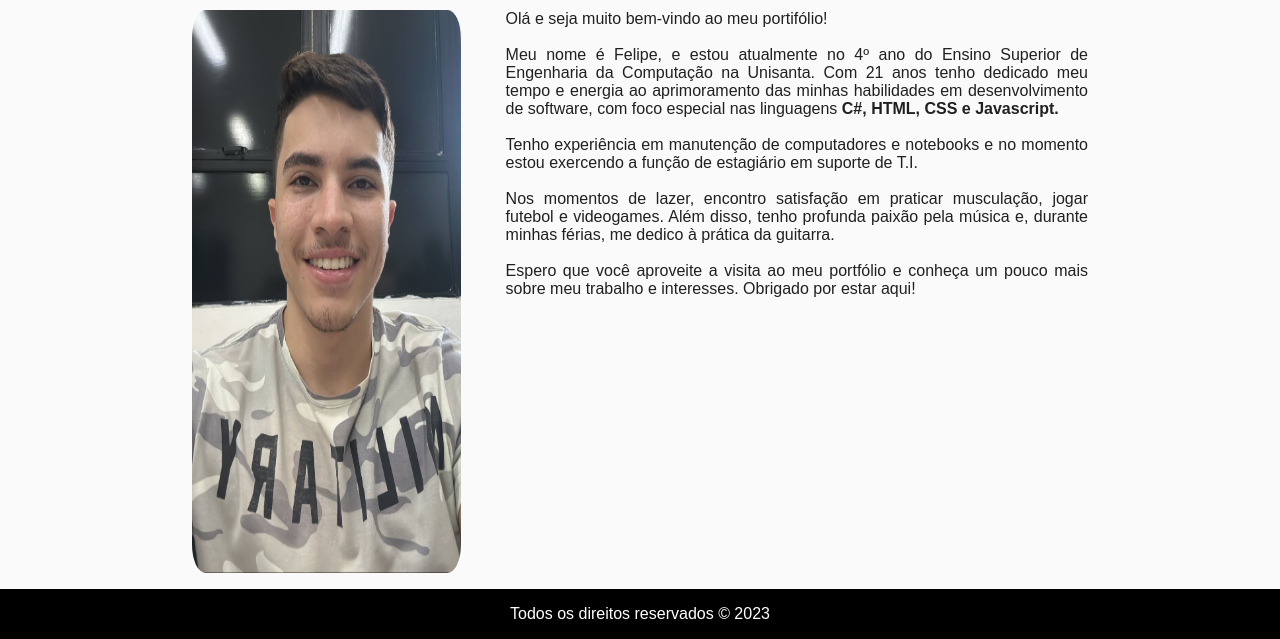
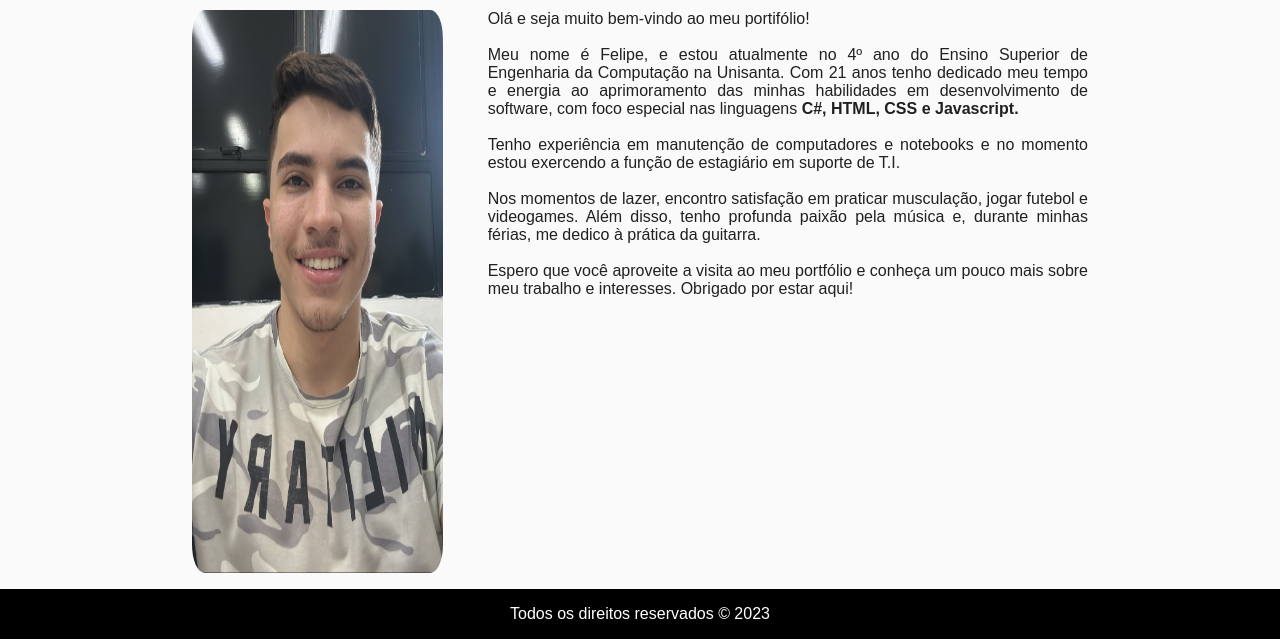
Before and after one commit to felipef210/Portfolio, a plain HTML site: page index.html in a window 1280 px wide. Shown: the part 161-800 px from the top of the page. Drawn offline with Linux system fonts and the light colour scheme.

Commit message:
commit 30/09/2023

```diff
--- a/css/estilo.css
+++ b/css/estilo.css
@@ -2,6 +2,7 @@
 *{
     margin: 0;
     padding: 0;
+    font-family: Arial, Helvetica, Sans-Serif;;
 }
 body{
     min-height: 100vh;
@@ -79,7 +80,7 @@ body{
 
 .container img{
     text-align: center;
-    width: 30%;
+    width: 28%;
     border-radius: 5%;
     transition: 0.5s;
 }
```
Also changed, not shown: contatos.html (+1 -1 lines).
